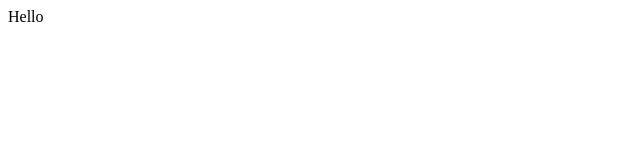
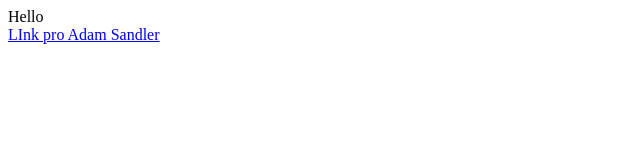
Before and after one commit to GiovaniACappelaro/demo-repo, a plain HTML site: page index.html in a window 1280 px wide. Shown: the whole page, without its empty margins (0-640 px from the left). Drawn offline with Linux system fonts and the light colour scheme.

Commit message:
Link pro Adan Sandler

```diff
--- a/index.html
+++ b/index.html
@@ -1 +1,3 @@
 <div>Hello</div>
+
+<a href="https://pt.wikipedia.org/wiki/Adam_Sandler">LInk pro Adam Sandler</a>
```
